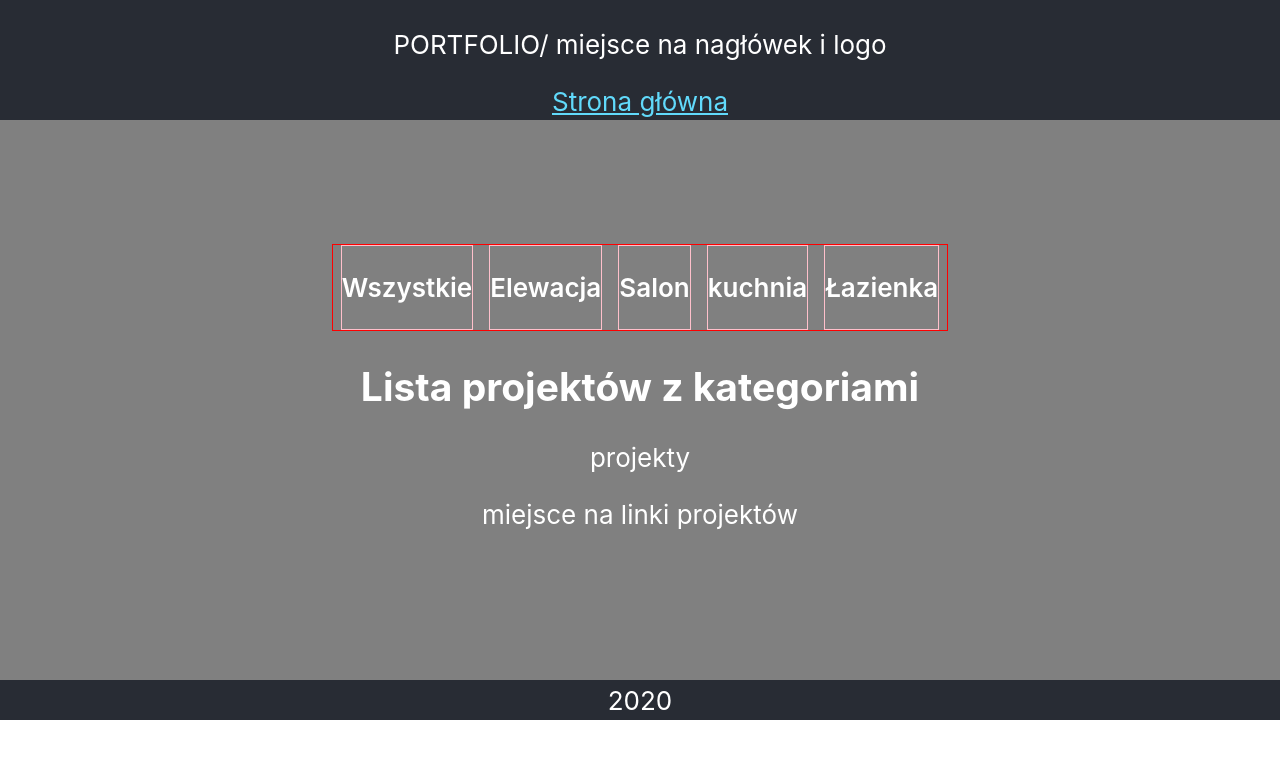
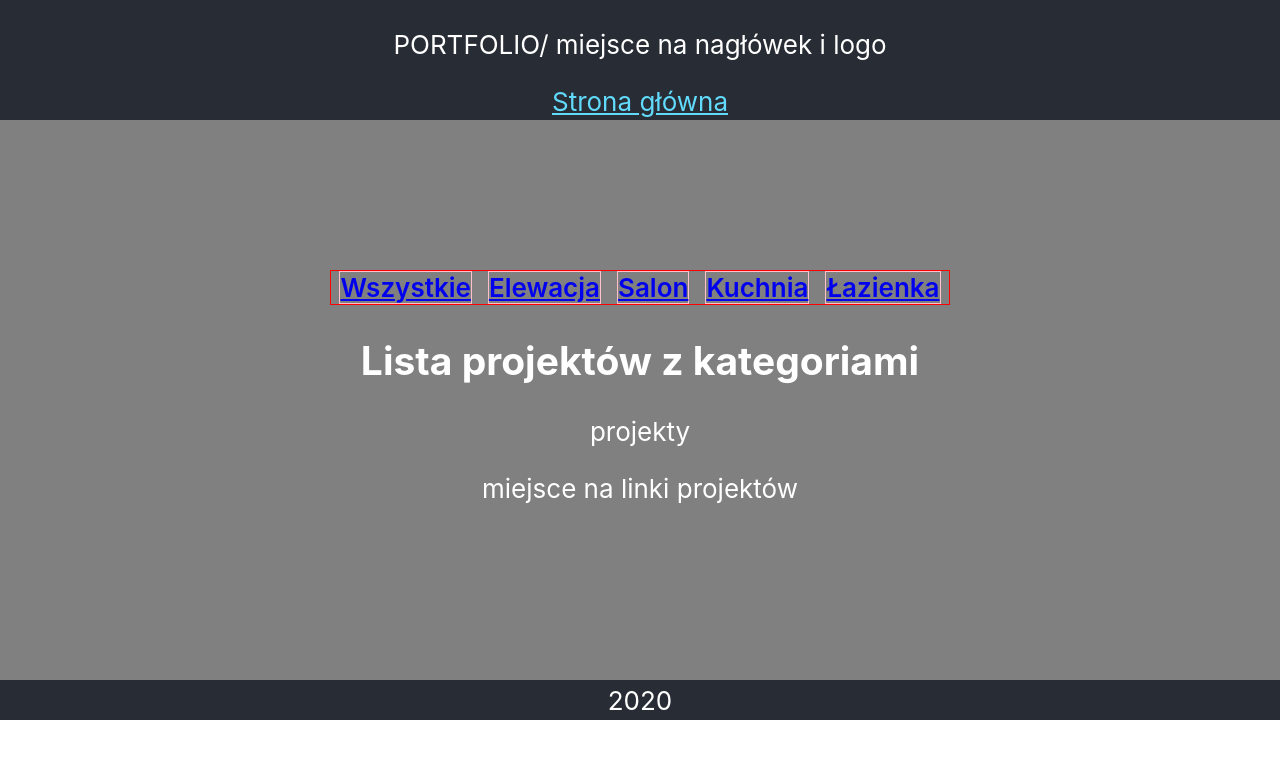
Before and after one commit to lukas1474/WP-based-portfolio, a React (Create React App) app: page / in a window 1280 px wide. Shown: the top 758 px of the page. Built offline with nearby package versions, Linux system fonts and the light colour scheme.

Commit message:
add categories from state

```diff
--- a/src/App.js
+++ b/src/App.js
@@ -1,10 +1,13 @@
 import React from 'react';
 import PropTypes from 'prop-types';
 import './App.scss';
+import store from './redux/store'
+import { Provider } from 'react-redux';
 
-import PortfolioMain from './components/views/PortfolioMain/PortfolioMain';
+import PortfolioMain from './components/views/PortfolioMain/PortfolioMainContainer';
 
 const App = () => (
+  <Provider store={store}>
     <div className="App">
       <header className="App-header">
         <p>
@@ -26,6 +29,7 @@ const App = () => (
         2020
     </footer>
     </div>
+  </Provider>
 );
 
 App.propTypes = {
--- a/src/components/views/PortfolioMain/PortfolioMain.js
+++ b/src/components/views/PortfolioMain/PortfolioMain.js
@@ -3,38 +3,35 @@ import styles from './PortfolioMain.scss';
 import PropTypes from 'prop-types';
 
 class PortfolioMain extends React.Component {
+  state = {
+    activeCategory: 'wszystkie'
+  };
+
   render() {
+
+    const {
+      categories,
+    } = this.props;
+
+    const { activeCategory } = this.state;
+
     return (
       <div className="App">
         <div className='container'>
           <div className={styles.panelBar}>
             <div className={styles.menu}>
               <ul>
-                <li>
-                  <p>
-                    Wszystkie
-                  </p>
-                </li>
-                <li>
-                  <p>
-                    Elewacja
-                  </p>
-                </li>
-                <li>
-                  <p>
-                    Salon
-                  </p>
-                </li>
-                <li>
-                  <p>
-                    kuchnia
-                  </p>
-                </li>
-                <li>
-                  <p>
-                    Łazienka
-                  </p>
-                </li>
+                {categories.map(item => (
+                  <li key={item.id}>
+                    <a
+                      href='/#'
+                      className={
+                        item.id === activeCategory ? styles.active : undefined
+                      }>
+                      {item.name}
+                    </a>
+                  </li>
+                ))}
               </ul>
             </div>
           </div>
--- /dev/null
+++ b/src/components/views/PortfolioMain/PortfolioMainContainer.js
@@ -0,0 +1,10 @@
+import { connect } from 'react-redux';
+import { getAll } from '../../../redux/categoriesRedux';
+
+import PortfolioMain from './PortfolioMain';
+
+const mapStateToProps = state => ({
+  categories: getAll(state),
+});
+
+export default connect(mapStateToProps)(PortfolioMain);
--- /dev/null
+++ b/src/redux/categoriesRedux.js
@@ -0,0 +1,9 @@
+export const getAll = ({ categories }) => categories;
+export const getCount = ({ categories }) => categories.length;
+
+export default function reducer(statePart = [], action = {}) {
+  switch (action.type) {
+    default:
+      return statePart;
+  }
+}
--- /dev/null
+++ b/src/redux/store.js
@@ -0,0 +1,23 @@
+import {combineReducers, createStore} from 'redux';
+import initialState from './initialState';
+import categoriesRedux from './categoriesRedux';
+
+const reducers ={
+  categories: categoriesRedux,
+};
+
+Object.keys(initialState).forEach(item => {
+  if (typeof reducers[item] == 'undefined') {
+    reducers[item] = (statePart = null) => statePart;
+  }
+});
+
+const combinedReducers = combineReducers(reducers);
+
+const store = createStore(
+  combinedReducers,
+  initialState,
+  window.__REDUX_DEVTOOLS_EXTENSION__ && window.__REDUX_DEVTOOLS_EXTENSION__()
+);
+
+export default store;
```
Lines whose indentation alone changed are shown as unchanged.
